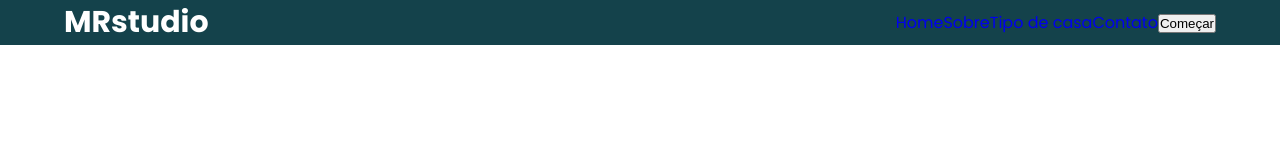
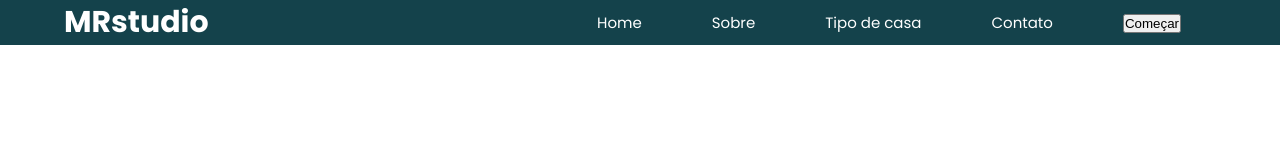
Before and after one commit to CarolinaMCF/siteresponsivo, a plain HTML site: page index.html in a window 1280 px wide. Drawn offline with Linux system fonts and the light colour scheme.

Commit message:
cores menu

```diff
--- a/css/style.css
+++ b/css/style.css
@@ -46,3 +46,12 @@ nav{
     display: flex;
     align-items: center;
 }
+
+.ul li{
+    margin: 0 35px;
+    font-size: 15px;
+}
+
+.ul li a{
+    color: white;
+}
```
